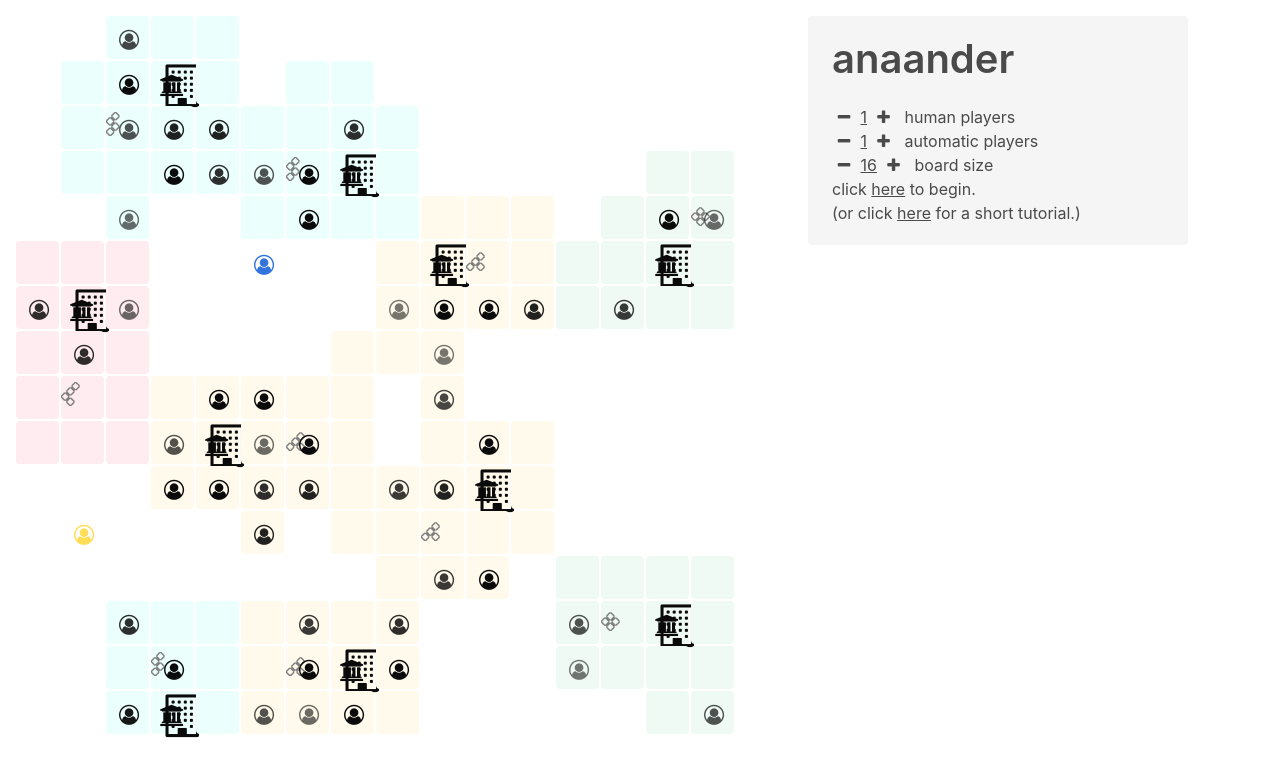
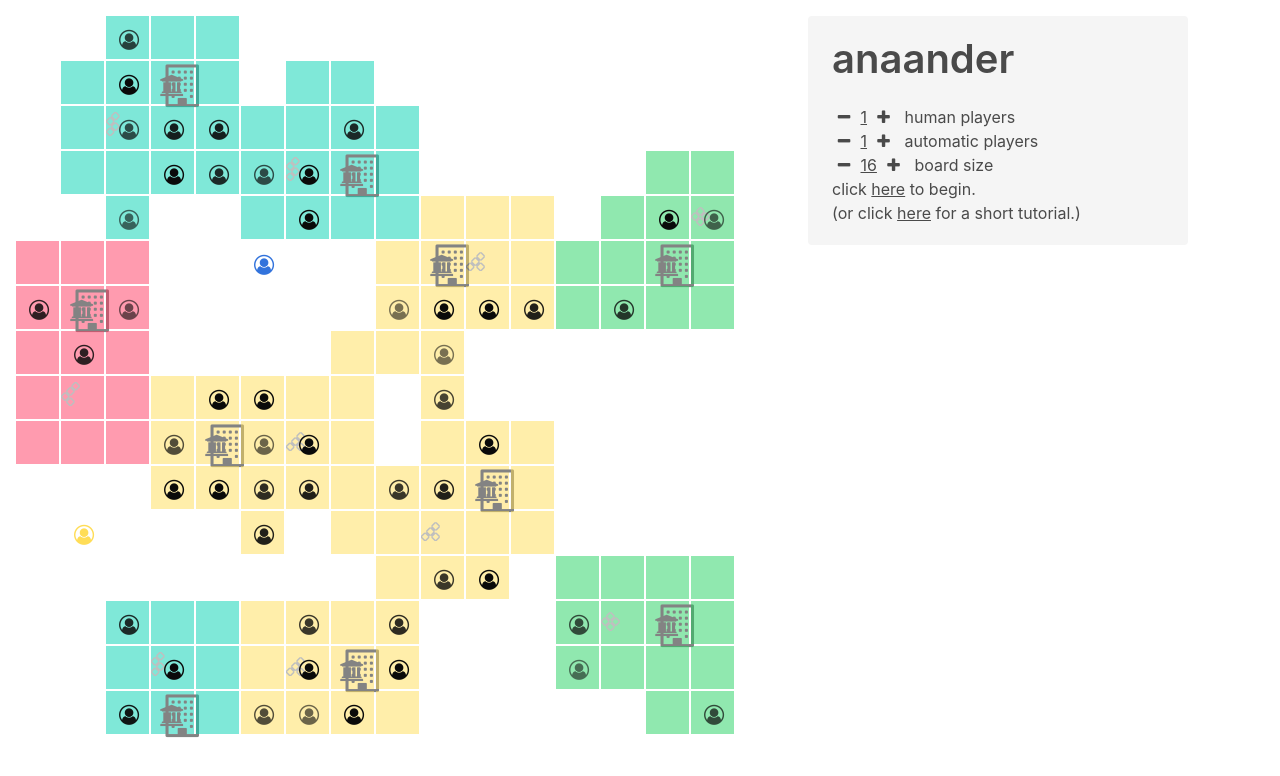
Before and after one commit to hervan/anaander, a React app: page / in a window 1280 px wide. Shown: the top 776 px of the page. Built offline with nearby package versions, Linux system fonts and the light colour scheme.

Commit message:
trying to improve terrain colors

```diff
--- a/src/anaander.css
+++ b/src/anaander.css
@@ -5,7 +5,7 @@
     --warning-color: hsl(48, 100%, 67%);
     --danger-color: hsl(348, 100%, 61%);
     --default-color: hsl(0, 0%, 4%);
-    --no-color: #fff;
+    --nocolor: #fff;
 }
 
 
@@ -84,7 +84,7 @@
 }
 
 .is-nocolor {
-    background-color: var(--no-color);
+    color: var(--nocolor);
 }
 
 .board {
@@ -105,6 +105,34 @@
     transition-property: color, background-color, border-color;
     transition-duration: 0.6s, 0.6s, 0.6s;
     transition-timing-function: ease-out;
+}
+
+.terrain.is-primary {
+    background-color: var(--primary-color);
+}
+
+.terrain.is-info {
+    background-color: var(--info-color);
+}
+
+.terrain.is-success {
+    background-color: var(--success-color);
+}
+
+.terrain.is-warning {
+    background-color: var(--warning-color);
+}
+
+.terrain.is-danger {
+    background-color: var(--danger-color);
+}
+
+.terrain.is-default {
+    background-color: var(--default-color);
+}
+
+.terrain.is-nocolor {
+    background-color: var(--nocolor);
 }
 
 .terrain:hover {
--- a/src/components/Terrain.tsx
+++ b/src/components/Terrain.tsx
@@ -32,14 +32,15 @@ function terrainColor(geography: Geography): string {
 }
 
 const Terrain: ((props: IProps) => JSX.Element) = (props: IProps) =>
-    <article
+    <div
         title={props.title}
-        className={"terrain message is-"
+        className={"terrain is-"
             + terrainColor(props.terrain.geography)
             + (props.selected ? " selected" : "")}
         style={{
             top: props.terrain.position.row * 45,
-            left: props.terrain.position.col * 45
+            left: props.terrain.position.col * 45,
+            opacity: 0.5
         }}
         onClick={() => props.select(props.terrain.position)}>
         {props.terrain.city ?
@@ -51,6 +52,6 @@ const Terrain: ((props: IProps) => JSX.Element) = (props: IProps) =>
         <span className="artifact">
             {props.terrain.item ? GeographyItem[props.terrain.geography].piece : null}
         </span>
-    </article>;
+    </div>;
 
 export default Terrain;
```
